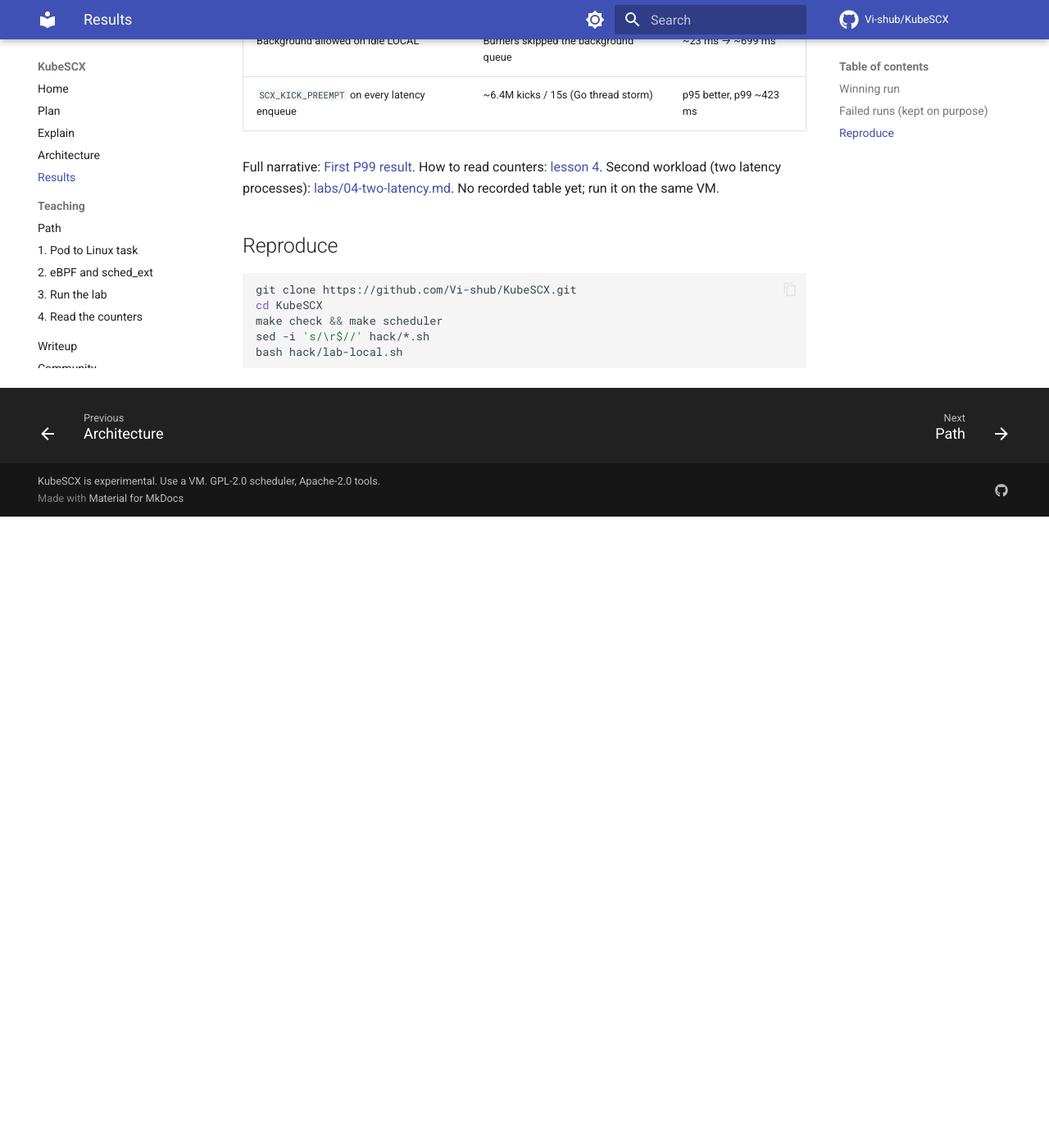
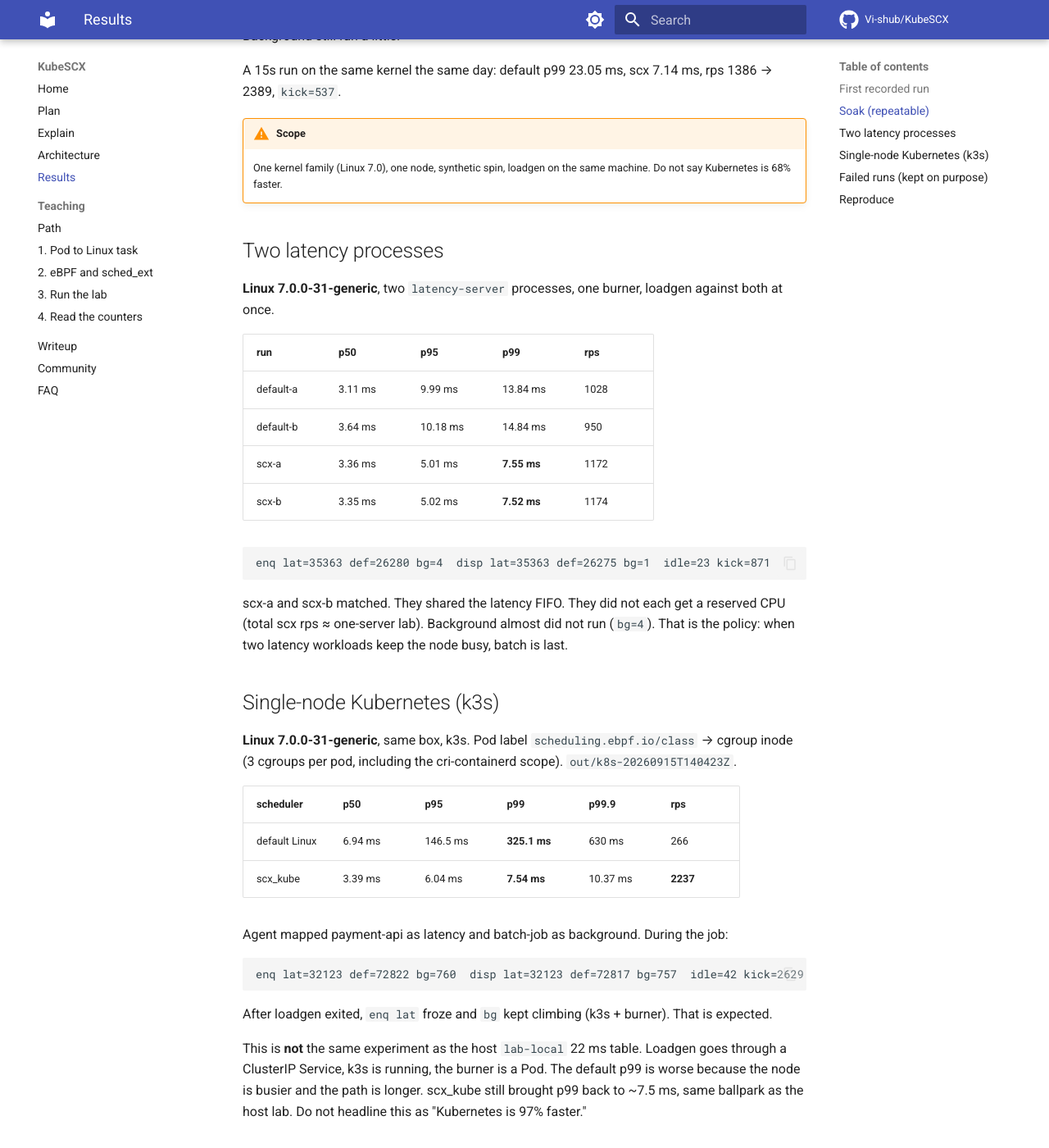
Before and after one commit to Vi-shub/KubeSCX, an MkDocs documentation site: the page built from docs/results.md, in a window 1280 px wide and 1400 px high, scrolled down 848 px. Shown: the whole window at 82% size. Built offline with MkDocs 1.6.1 and Material for MkDocs 9.7.7, drawn with Linux system fonts in a browser that asks for light colours; comment, search, counter and statistics services are not loaded; before the commit the page ends 1478 px from its top, so only the background shows below that; some of the changed text lies outside the part shown.

Commit message:
Update documentation with improved performance metrics and lab results. Clarify soak test results and Kubernetes integration details. Enhance lab scripts for better user guidance.

````diff
--- a/docs/results.md
+++ b/docs/results.md
@@ -1,24 +1,70 @@
 # Results
 
-Recorded on **Linux 7.0.0-30-generic**, same node, 15 seconds, 8 clients, 800µs CPU work per request, `cpu-burn -workers $(nproc)`.
+## First recorded run
 
-## Winning run
+**Linux 7.0.0-30-generic**, 15s, 8 clients, 800µs CPU per request, `cpu-burn -workers $(nproc)`.
 
 | scheduler | p50 | p95 | p99 | p99.9 | rps |
 |-----------|-----|-----|-----|-------|-----|
 | default Linux | 4.08 ms | 15.08 ms | 22.44 ms | 34.83 ms | 1409 |
 | scx_kube | 3.02 ms | 5.92 ms | **7.27 ms** | 10.50 ms | **2388** |
 
-p99 improved about **68%**. Throughput went up.
-
 ```
 enq lat=11376 def=15456 bg=142  disp lat=11376 def=15455 bg=139  idle=38 kick=528
 ```
 
-Enqueue matches dispatch. Kick is hundreds, not millions. Background still ran a little.
+## Soak (repeatable)
+
+**Linux 7.0.0-31-generic**, same node, 30s, 8 clients. Three runs, no code changes. `out/soak-20260915T134959Z`.
+
+| run | default p99 | scx p99 | default rps | scx rps |
+|-----|-------------|---------|-------------|---------|
+| 1 | 22.00 ms | 7.00 ms | 1401 | 2386 |
+| 2 | 22.04 ms | 7.00 ms | 1385 | 2386 |
+| 3 | 23.55 ms | 7.25 ms | 1399 | 2386 |
+
+p99 stayed ~7 ms. scx rps was the same every run. Kick ~1100 / 30s, not millions. `enq` ≈ `disp`. Background still ran a little.
+
+A 15s run on the same kernel the same day: default p99 23.05 ms, scx 7.14 ms, rps 1386 → 2389, `kick=537`.
 
 !!! warning "Scope"
-    One kernel, one node, synthetic spin, loadgen on the same machine. Repeat the lab before treating the table as stable. Do not say Kubernetes is 68% faster.
+    One kernel family (Linux 7.0), one node, synthetic spin, loadgen on the same machine. Do not say Kubernetes is 68% faster.
+
+## Two latency processes
+
+**Linux 7.0.0-31-generic**, two `latency-server` processes, one burner, loadgen against both at once.
+
+| run | p50 | p95 | p99 | rps |
+|-----|-----|-----|-----|-----|
+| default-a | 3.11 ms | 9.99 ms | 13.84 ms | 1028 |
+| default-b | 3.64 ms | 10.18 ms | 14.84 ms | 950 |
+| scx-a | 3.36 ms | 5.01 ms | **7.55 ms** | 1172 |
+| scx-b | 3.35 ms | 5.02 ms | **7.52 ms** | 1174 |
+
+```
+enq lat=35363 def=26280 bg=4  disp lat=35363 def=26275 bg=1  idle=23 kick=871
+```
+
+scx-a and scx-b matched. They shared the latency FIFO. They did not each get a reserved CPU (total scx rps ≈ one-server lab). Background almost did not run (`bg=4`). That is the policy: when two latency workloads keep the node busy, batch is last.
+
+## Single-node Kubernetes (k3s)
+
+**Linux 7.0.0-31-generic**, same box, k3s. Pod label `scheduling.ebpf.io/class` → cgroup inode (3 cgroups per pod, including the cri-containerd scope). `out/k8s-20260915T140423Z`.
+
+| scheduler | p50 | p95 | p99 | p99.9 | rps |
+|-----------|-----|-----|-----|-------|-----|
+| default Linux | 6.94 ms | 146.5 ms | **325.1 ms** | 630 ms | 266 |
+| scx_kube | 3.39 ms | 6.04 ms | **7.54 ms** | 10.37 ms | **2237** |
+
+Agent mapped payment-api as latency and batch-job as background. During the job:
+
+```
+enq lat=32123 def=72822 bg=760  disp lat=32123 def=72817 bg=757  idle=42 kick=2629
+```
+
+After loadgen exited, `enq lat` froze and `bg` kept climbing (k3s + burner). That is expected.
+
+This is **not** the same experiment as the host `lab-local` 22 ms table. Loadgen goes through a ClusterIP Service, k3s is running, the burner is a Pod. The default p99 is worse because the node is busier and the path is longer. scx_kube still brought p99 back to ~7.5 ms, same ballpark as the host lab. Do not headline this as "Kubernetes is 97% faster."
 
 ## Failed runs (kept on purpose)
 
@@ -27,7 +73,7 @@ Enqueue matches dispatch. Kick is hundreds, not millions. Background still ran a
 | Background allowed on idle LOCAL | Burners skipped the background queue | ~23 ms → ~699 ms |
 | `SCX_KICK_PREEMPT` on every latency enqueue | ~6.4M kicks / 15s (Go thread storm) | p95 better, p99 ~423 ms |
 
-Full narrative: [First P99 result](blog/first-p99-result.md). How to read counters: [lesson 4](teach/04-read-counters.md). Second workload (two latency processes): [labs/04-two-latency.md](https://github.com/Vi-shub/KubeSCX/blob/main/labs/04-two-latency.md). No recorded table yet; run it on the same VM.
+Full narrative: [First P99 result](blog/first-p99-result.md). Counters: [lesson 4](teach/04-read-counters.md).
 
 ## Reproduce
 
@@ -37,4 +83,7 @@ cd KubeSCX
 make check && make scheduler
 sed -i 's/\r$//' hack/*.sh
 bash hack/lab-local.sh
+RUNS=3 DUR=30s bash hack/lab-soak.sh
+bash hack/lab-two-latency.sh
+bash hack/lab-k8s.sh
 ```
````
Also changed, not shown: docs/index.md (+1 -5 lines), labs/04-two-latency.md (+11 -0 lines), labs/05-dedicated-node.md (+11 -0 lines), 1 other file.
